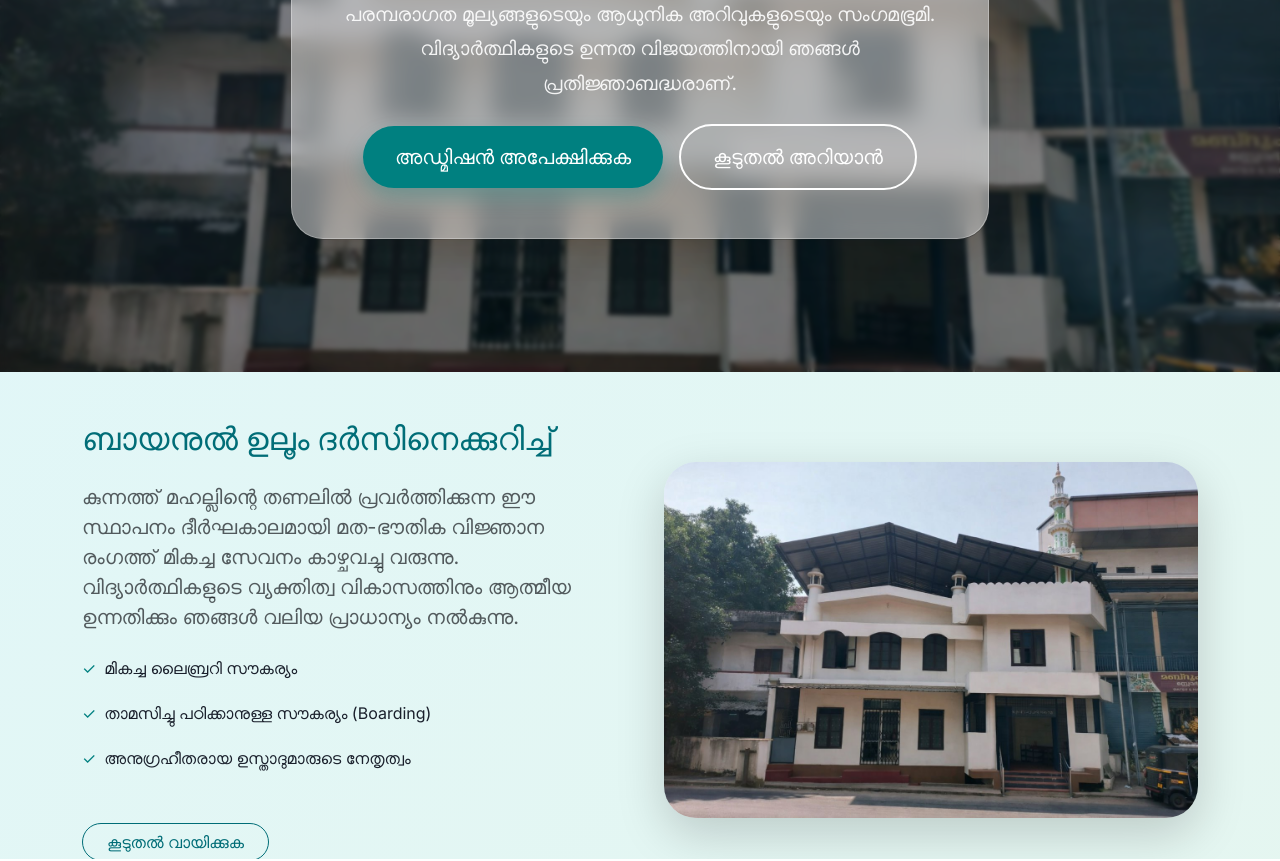
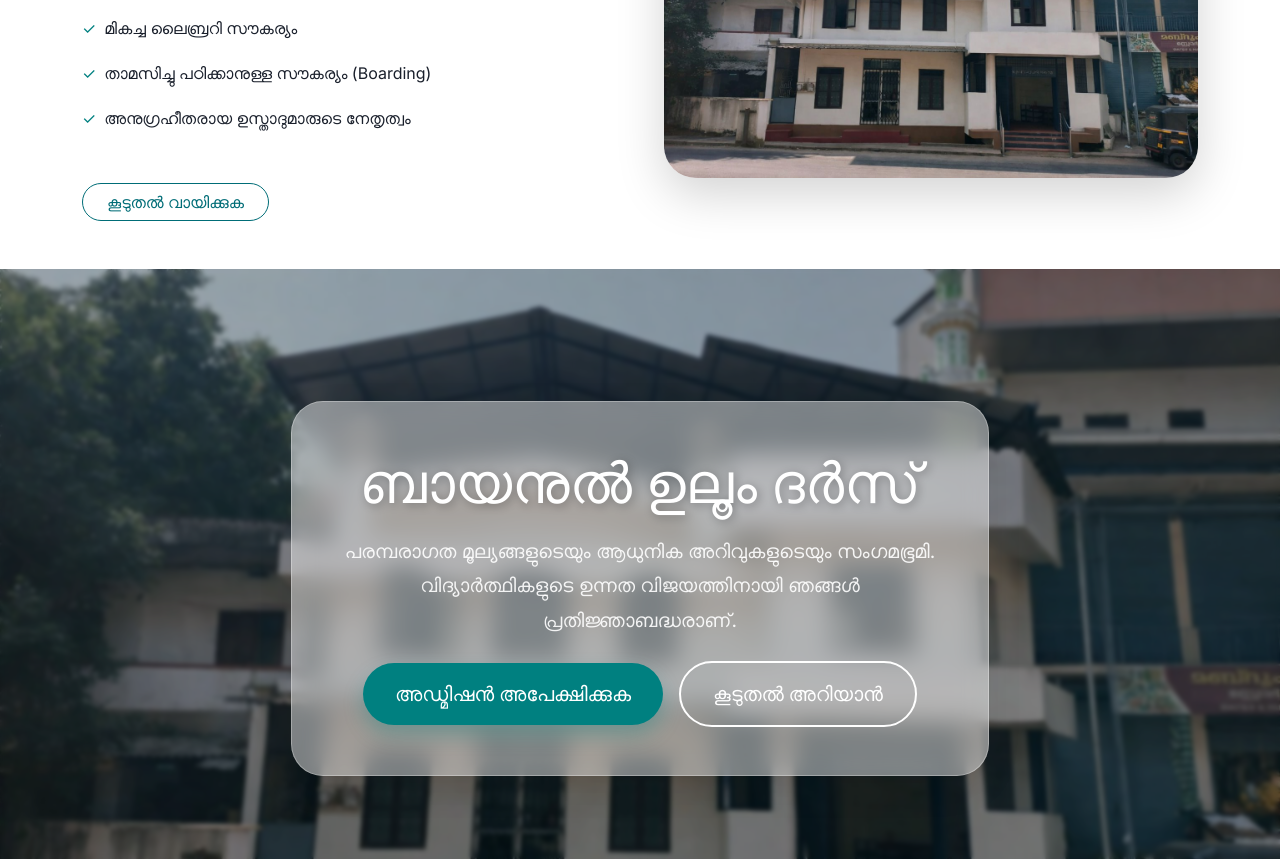
Before and after one commit to albayanrms-sys/BAYANUL-ULOOOM-KUNNATH-DARS, a React (Vite) app: page / in a window 1280 px wide. Shown: the part 360-1221 px from the top of the page. Built offline with nearby package versions, Linux system fonts and the light colour scheme.

Commit message:
Fix mobile navbar, reorder home page content, and remove admin placeholders

```diff
--- a/src/App.jsx
+++ b/src/App.jsx
@@ -38,27 +38,27 @@ function Header() {
         <div className="collapse navbar-collapse" id="navbarNav">
           <ul className="navbar-nav mx-auto nav-links">
             <li className="nav-item">
-              <NavLink className="nav-link" to="/" end>HOME</NavLink>
+              <NavLink className="nav-link" to="/" end onClick={() => document.getElementById('navbarNav').classList.remove('show')}>HOME</NavLink>
             </li>
             <li className="nav-item">
-              <NavLink className="nav-link" to="/about">ABOUT US</NavLink>
+              <NavLink className="nav-link" to="/about" onClick={() => document.getElementById('navbarNav').classList.remove('show')}>ABOUT US</NavLink>
             </li>
             <li className="nav-item">
-              <NavLink className="nav-link" to="/gallery">GALLERY</NavLink>
+              <NavLink className="nav-link" to="/gallery" onClick={() => document.getElementById('navbarNav').classList.remove('show')}>GALLERY</NavLink>
             </li>
             <li className="nav-item">
-              <NavLink className="nav-link" to="/admission">ADMISSION</NavLink>
+              <NavLink className="nav-link" to="/admission" onClick={() => document.getElementById('navbarNav').classList.remove('show')}>ADMISSION</NavLink>
             </li>
             <li className="nav-item">
-              <NavLink className="nav-link" to="/contact">CONTACT</NavLink>
+              <NavLink className="nav-link" to="/contact" onClick={() => document.getElementById('navbarNav').classList.remove('show')}>CONTACT</NavLink>
             </li>
           </ul>
 
           <div className="nav-auth-btns d-flex gap-2">
-            <NavLink className="btn btn-outline-light login-btn student-login" to="/student-login">
+            <NavLink className="btn btn-outline-light login-btn student-login" to="/student-login" onClick={() => document.getElementById('navbarNav').classList.remove('show')}>
               STUDENT LOGIN
             </NavLink>
-            <NavLink className="btn btn-teal-solid login-btn admin-login-btn" to="/admin">
+            <NavLink className="btn btn-teal-solid login-btn admin-login-btn" to="/admin" onClick={() => document.getElementById('navbarNav').classList.remove('show')}>
               ADMIN LOGIN
             </NavLink>
           </div>
--- a/src/pages/Home.jsx
+++ b/src/pages/Home.jsx
@@ -3,22 +3,8 @@ import "./Home.css";
 function Home() {
   return (
     <div className="home-container">
-      {/* Hero Section */}
-      <section className="hero-section">
-        <div className="container h-100 d-flex align-items-center justify-content-center text-center">
-          <div className="hero-content glass-card p-5">
-            <h1 className="main-title mb-3 animate-slide-up">ബായനുൽ ഉലൂം ദർസ്</h1>
-            <p className="sub-description mb-4 animate-fade-in">പരമ്പരാഗത മൂല്യങ്ങളുടെയും ആധുനിക അറിവുകളുടെയും സംഗമഭൂമി. വിദ്യാർത്ഥികളുടെ ഉന്നത വിജയത്തിനായി ഞങ്ങൾ പ്രതിജ്ഞാബദ്ധരാണ്.</p>
-            <div className="cta-wrapper">
-              <a href="/admission" className="btn btn-premium-teal btn-lg me-3">അഡ്മിഷൻ അപേക്ഷിക്കുക</a>
-              <a href="/about" className="btn btn-outline-premium btn-lg">കൂടുതൽ അറിയാൻ</a>
-            </div>
-          </div>
-        </div>
-      </section>
-
       {/* About Section on Home */}
-      <section className="about-summary py-5">
+      <section className="about-summary py-5 bg-white">
         <div className="container">
           <div className="row align-items-center g-5">
             <div className="col-md-6">
@@ -38,6 +24,20 @@ function Home() {
               <div className="about-visual rounded-5 overflow-hidden shadow-lg">
                  <img src="/dars_building.jpg" alt="Dars Building" className="img-fluid" />
               </div>
+            </div>
+          </div>
+        </div>
+      </section>
+
+      {/* Hero Section - Moved Down */}
+      <section className="hero-section">
+        <div className="container h-100 d-flex align-items-center justify-content-center text-center">
+          <div className="hero-content glass-card p-5">
+            <h1 className="main-title mb-3 animate-slide-up">ബായനുൽ ഉലൂം ദർസ്</h1>
+            <p className="sub-description mb-4 animate-fade-in">പരമ്പരാഗത മൂല്യങ്ങളുടെയും ആധുനിക അറിവുകളുടെയും സംഗമഭൂമി. വിദ്യാർത്ഥികളുടെ ഉന്നത വിജയത്തിനായി ഞങ്ങൾ പ്രതിജ്ഞാബദ്ധരാണ്.</p>
+            <div className="cta-wrapper">
+              <a href="/admission" className="btn btn-premium-teal btn-lg me-3">അഡ്മിഷൻ അപേക്ഷിക്കുക</a>
+              <a href="/about" className="btn btn-outline-premium btn-lg">കൂടുതൽ അറിയാൻ</a>
             </div>
           </div>
         </div>
```
